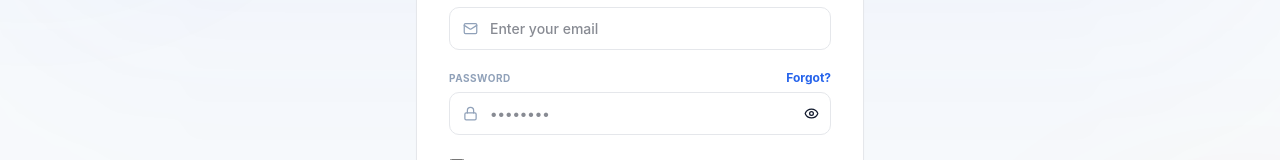
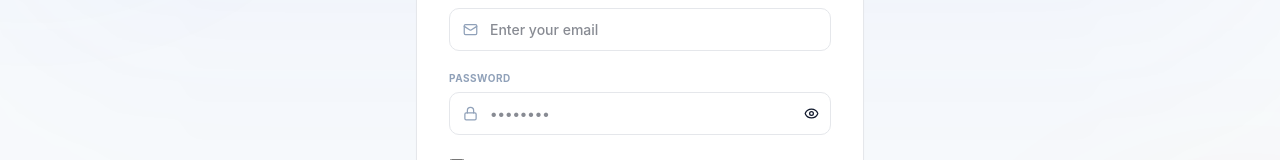
Before and after one commit to merajkhan2007/smart-parent-calling-systemfrontend1, a React (Vite) app: page /login in a window 1280 px wide. Shown: the part 332-492 px from the top of the page. Built offline with nearby package versions, Linux system fonts and the light colour scheme.

Commit message:
style(login): remove Forgot? button and its handleForgotPassword handler

```diff
--- a/src/pages/Login.tsx
+++ b/src/pages/Login.tsx
@@ -34,26 +34,6 @@ export const Login: React.FC = () => {
     }
   };
 
-  const handleForgotPassword = async () => {
-    if (!email) {
-      addToast("warning", "Please enter your email first");
-      return;
-    }
-    try {
-      const res = await fetch("/api/auth/forgot-password", {
-        method: "POST",
-        headers: { "Content-Type": "application/json" },
-        body: JSON.stringify({ email }),
-      });
-      if (res.ok) {
-        addToast("info", "Password reset instructions sent (simulated)");
-      } else {
-        addToast("error", "Email not registered");
-      }
-    } catch (e) {
-      addToast("error", "Network error. Try again.");
-    }
-  };
 
   return (
     <div className="min-h-screen flex items-center justify-center p-6 bg-bg-base dark:bg-slate-950 font-sans relative overflow-hidden transition-colors duration-200">
@@ -91,16 +71,7 @@ export const Login: React.FC = () => {
 
             {/* Password Field */}
             <div className="space-y-1.5">
-              <div className="flex justify-between items-center">
-                <label className="block text-[10px] font-bold text-slate-400 dark:text-slate-500 uppercase tracking-wider">Password</label>
-                <button
-                  type="button"
-                  onClick={handleForgotPassword}
-                  className="text-xs text-primary-500 hover:text-primary-600 dark:text-primary-400 dark:hover:text-primary-300 font-bold transition-colors"
-                >
-                  Forgot?
-                </button>
-              </div>
+              <label className="block text-[10px] font-bold text-slate-400 dark:text-slate-500 uppercase tracking-wider">Password</label>
               <div className="relative">
                 <div className="absolute inset-y-0 left-0 pl-3.5 flex items-center pointer-events-none text-slate-400 dark:text-slate-500">
                   <Lock size={15} />
```
